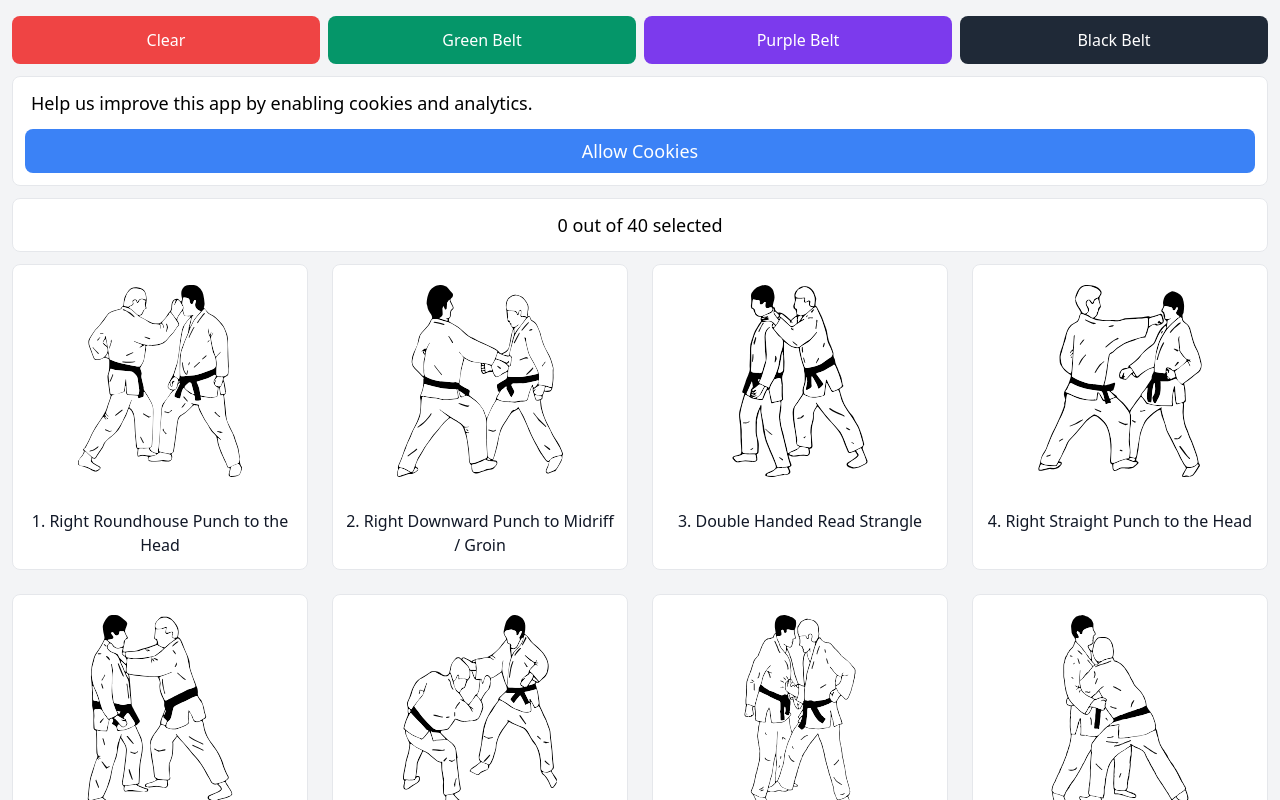
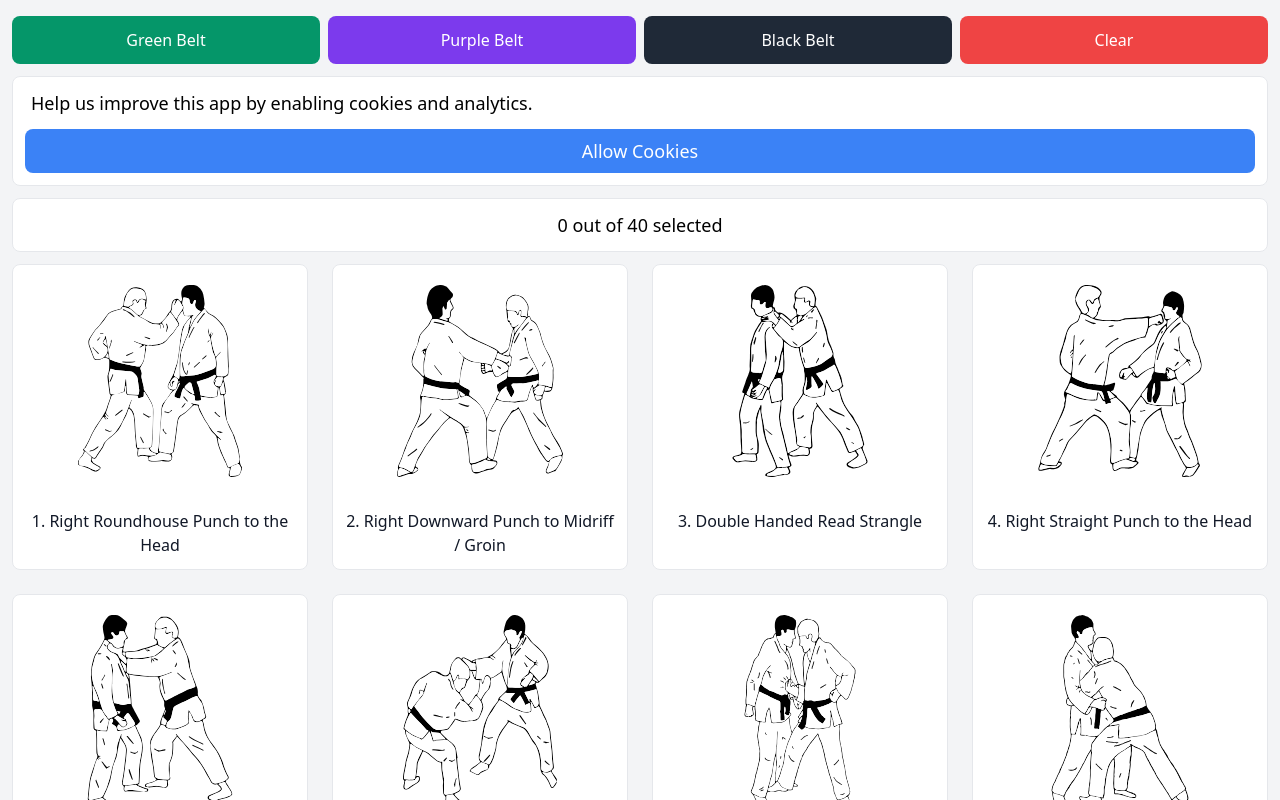
Before and after one commit to fraserbenjamin/syllabus, a React (Create React App) app: page / in a window 1280 px wide. Built offline with nearby package versions, Linux system fonts and the light colour scheme.

Commit message:
Updated order

```diff
--- a/src/assets/randomAttacks/groups.ts
+++ b/src/assets/randomAttacks/groups.ts
@@ -1,12 +1,4 @@
 export const groups = [
-  {
-    "title": "Clear",
-    "baseColour": "bg-red-500",
-    "hoverColour": "hover:bg-red-600",
-    "textColour": "text-white",
-    "borderColour": "border-white",
-    "attacks": []
-  },
   {
     "title": "Green Belt",
     "baseColour": "bg-green-600",
@@ -30,5 +22,13 @@ export const groups = [
     "borderColour": "border-gray-800",
     "textColour": "text-white",
     "attacks" :[1, 2, 3, 4, 5, 6, 7, 8, 9, 10, 11, 12, 13, 14, 15, 16, 17, 18, 19, 20, 21, 22, 23, 24, 25, 26, 27, 28, 29, 30, 31, 32, 33, 34, 35, 36, 37, 38, 39, 40]
+  },
+  {
+    "title": "Clear",
+    "baseColour": "bg-red-500",
+    "hoverColour": "hover:bg-red-600",
+    "textColour": "text-white",
+    "borderColour": "border-white",
+    "attacks": []
   }
 ]
```
